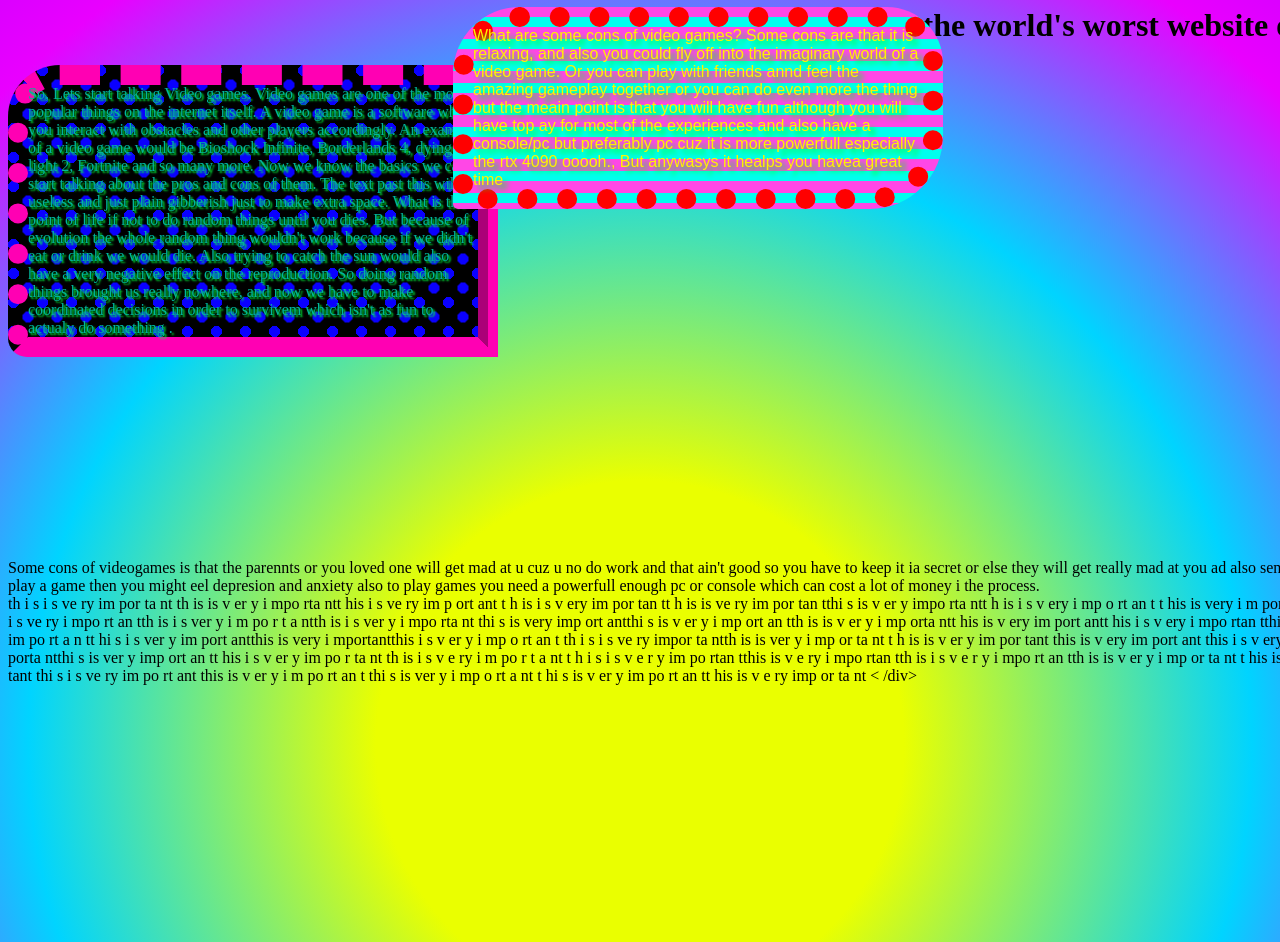
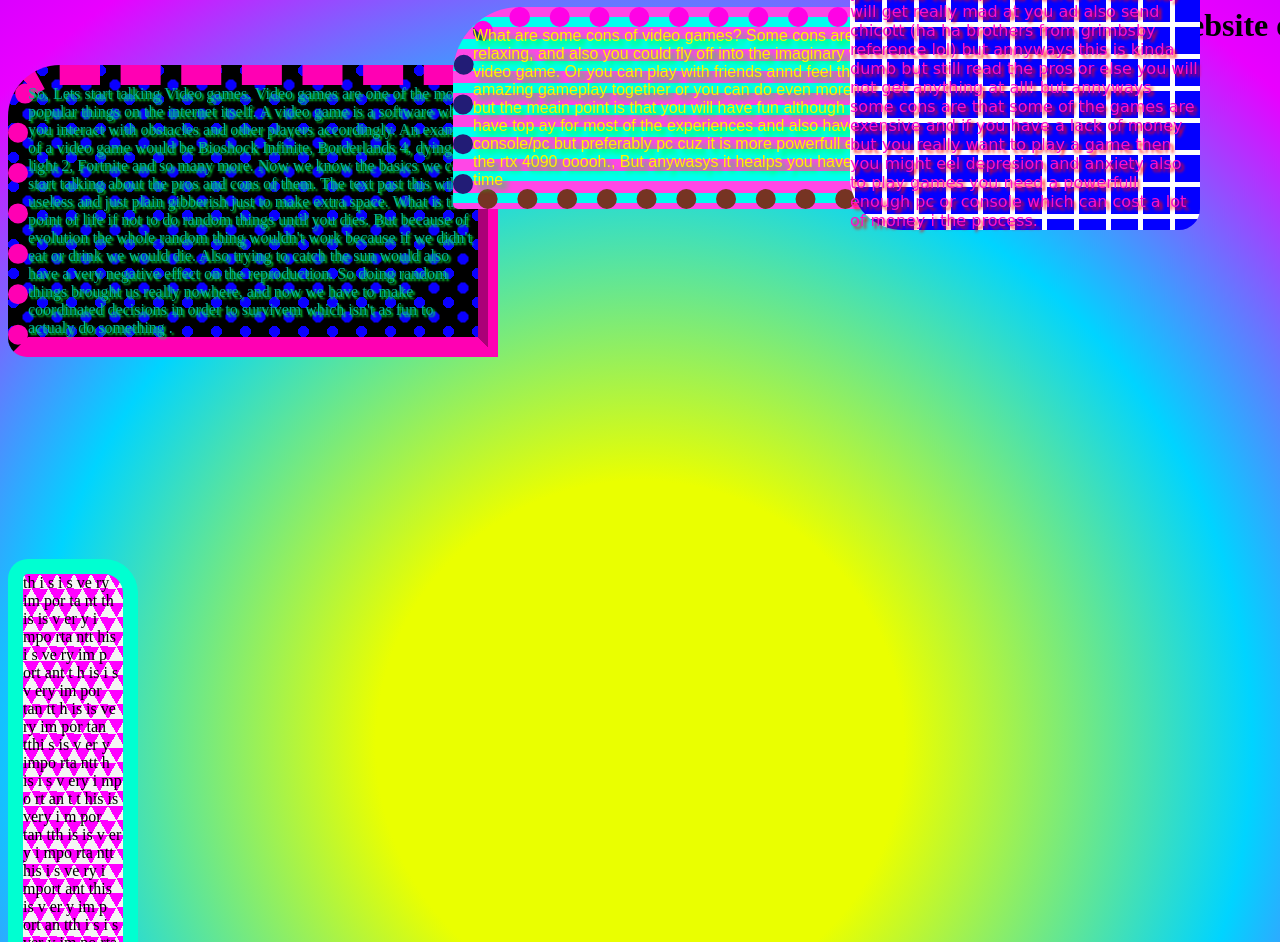
Before and after one commit to Terrificlev/Most-Hideous-Website, a plain HTML site: page index.html in a window 1280 px wide. Shown: the part 270-1212 px from the top of the page. Drawn offline with Linux system fonts and the light colour scheme; files that its build step writes are made by us from their sources; a script that the page names is missing; a web font is replaced by a local one.

Commit message:
style.css
v3

```diff
--- a/style.css
+++ b/style.css
@@ -36,6 +36,10 @@ body {
   background-size: 64px 64px;
   background-position: 0 0, 32px 32px;
 }
+#explanation
+{
+  text-align: center;
+}
 #paragraph_one {
   width: 450px;
   height: auto;
@@ -65,8 +69,12 @@ body {
   background-size: 22px 22px;
   background-color: #ff47e6;
 
-  border: 20px dotted #ff0000;
   border-radius:  67px 56px 73px 5px;
+
+  border: 20px dotted #ff02e5;
+  border-right-color: #fff400;
+  border-bottom-color: #763423;
+  border-left-color: #221c76;
 
   font-family: "Ga Maamli", sans-serif;
   color: #FFF300;
@@ -75,3 +83,47 @@ body {
   left: 445px;
   bottom: 350px;
 }
+#paragraph_three
+{
+  position: absolute;
+
+  width: 350px;
+  height: auto;
+
+  background-image: linear-gradient(#fefefe 5px, transparent 5px), linear-gradient(to right, #fefefe 5px, transparent 5px);
+  background-size: 32px 32px;
+  background-color: #0400ff;
+
+  border-width: 27px;
+  border-color: #ff00b3;
+  border-style: dot-dot-dash groove dotted inset;
+  border-radius: 74px 48px 21px 53px;
+
+  margin-left: 50px;
+  margin-right: 50px;
+
+  font-family: "Playwrite HR", cursive;
+  color: #ff10ca;
+  text-shadow: #ff0000 3px 3px 3px;
+  text-align: left;
+
+  bottom: 300px;
+  left: 800px;
+}
+
+#paragraph_four
+{
+  position: relative;
+
+  width: 100px;
+  height: auto;
+
+  background-image: repeating-conic-gradient(from 30deg, #f4f4f4 0% 60deg, #ff00ff 0% 120deg);
+  background-size: 17px 29px;
+  background-color: #ff00ff;
+
+  border-width: 15px;
+  border-color: #00ffd1;
+  border-style: solid;
+  border-radius: 20px 34px 69px 13px;
+}
```
